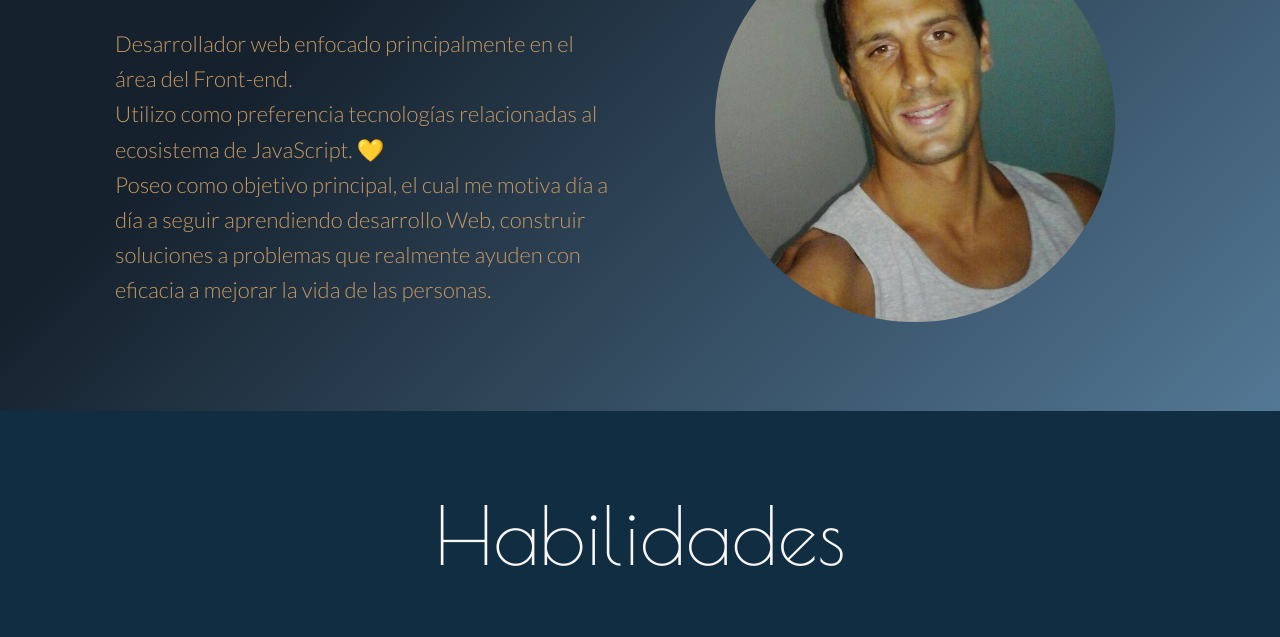
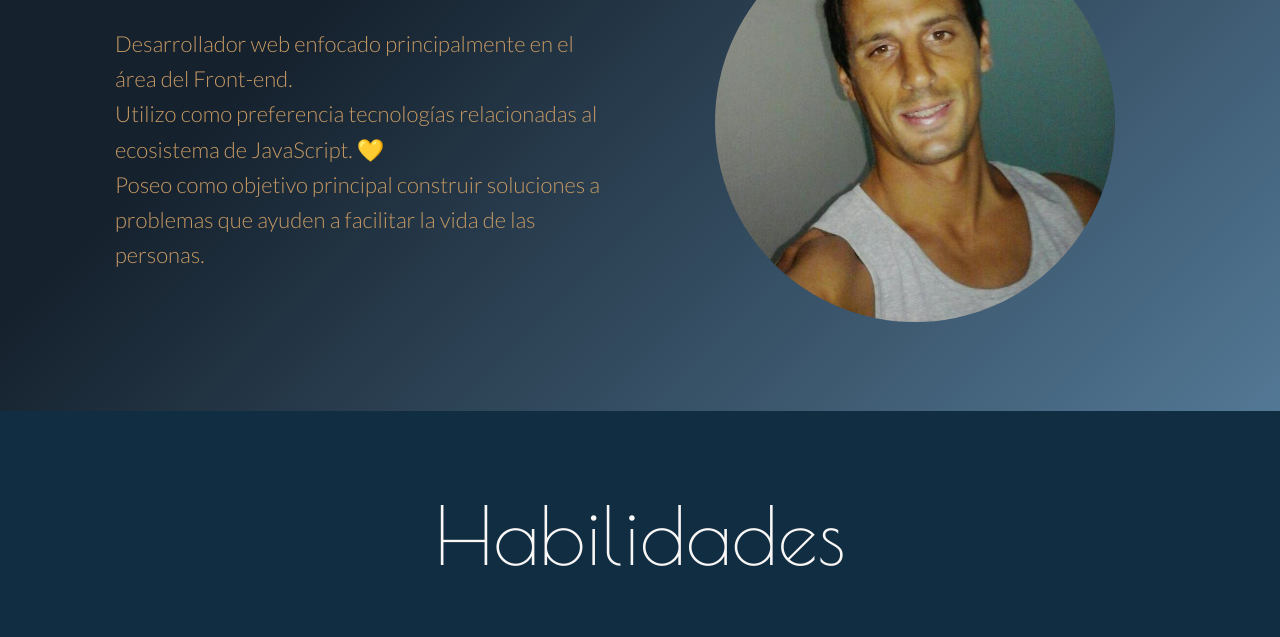
Before and after one commit to Pablo-MC/portfolio, a website built with Parcel: page index.html in a window 1280 px wide. Shown: the part 958-1595 px from the top of the page. Built offline with nearby package versions, Linux system fonts and the light colour scheme.

Commit message:
Update content

```diff
--- a/index.html
+++ b/index.html
@@ -43,8 +43,7 @@
           <p>
             Desarrollador web enfocado principalmente en el área del Front-end. <br>
             Utilizo como preferencia tecnologías relacionadas al ecosistema de JavaScript. 💛 <br>
-            Poseo como objetivo principal, el cual me motiva día a día a seguir aprendiendo desarrollo Web, construir
-            soluciones a problemas que realmente ayuden con eficacia a mejorar la vida de las personas.
+            Poseo como objetivo principal construir soluciones a problemas que ayuden a facilitar la vida de las personas.
           </p>
         </div>
         <div class="perfil-photo">
```
